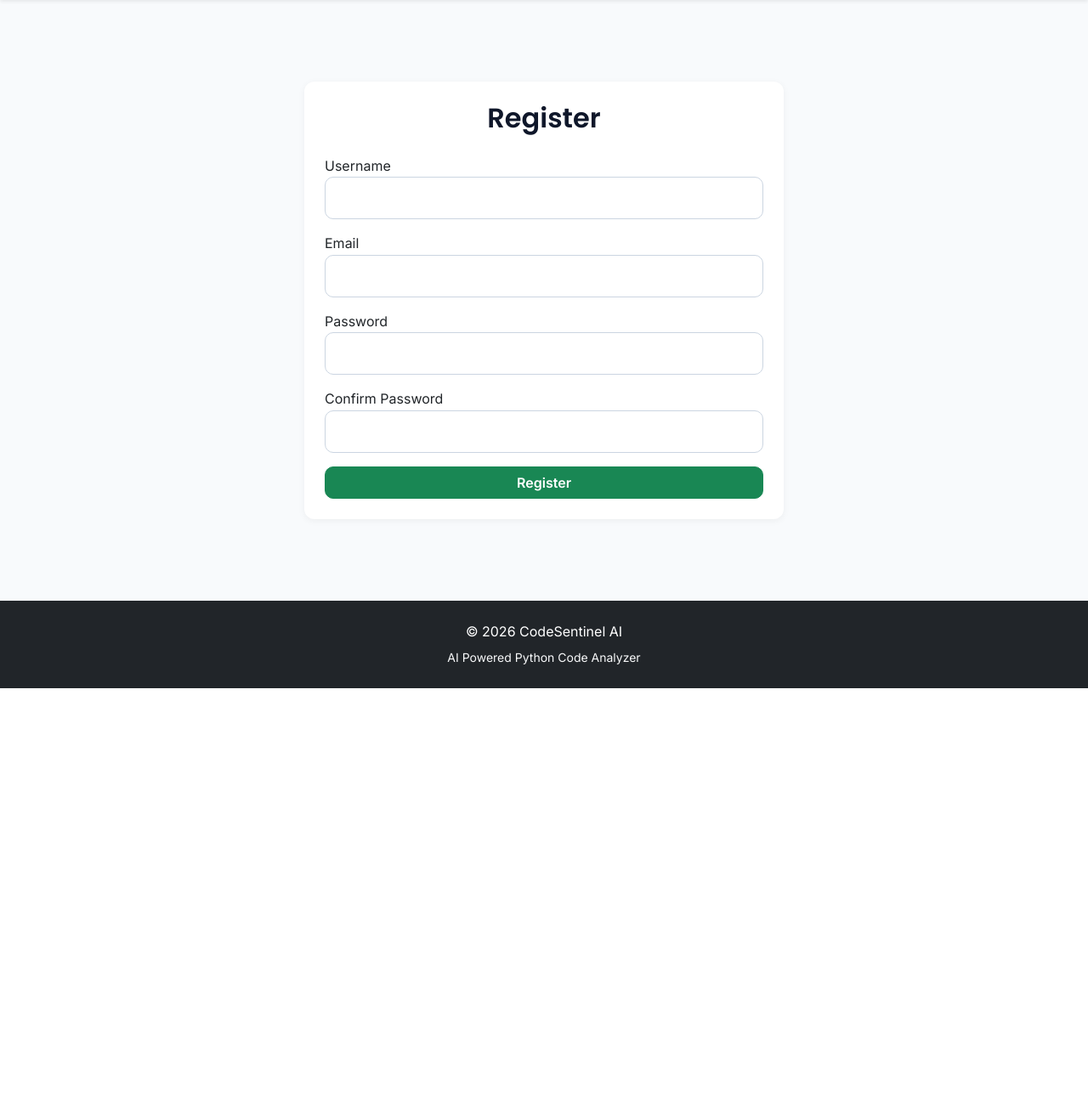
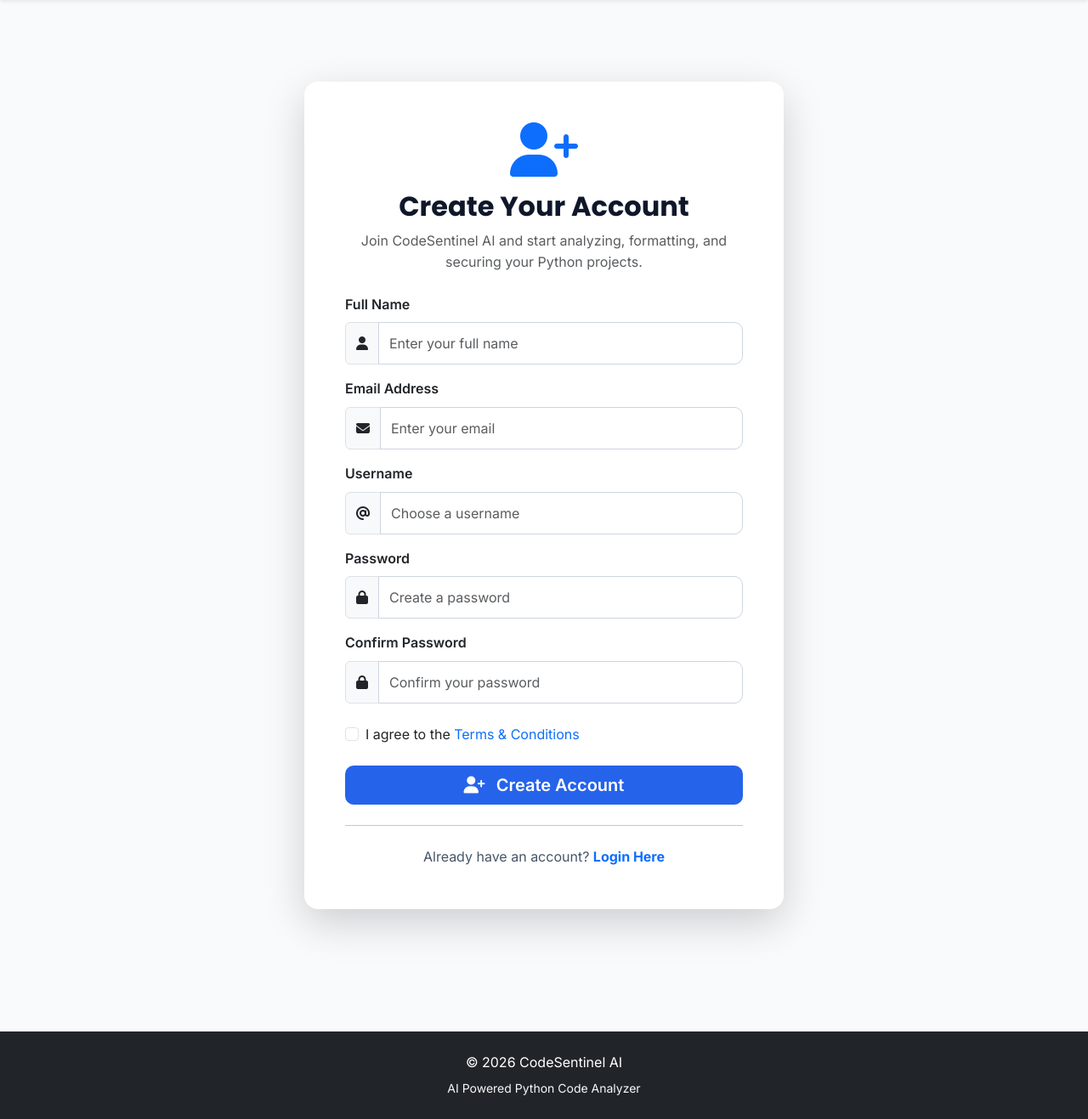
Before and after one commit to HaziqBinAfzal/HR-Presents-Sentrix, a Python web app: template templates/register.html in a window 1280 px wide. Shown: the part 71-1388 px from the top of the page at 85% size. Before the commit the page ends 881 px from the top, so only its background shows below. Run offline with Jinja, Linux system fonts and the light colour scheme; the template is opened without the code that fills it, so the values that code supplies are empty.

Commit message:
Add register page

```diff
--- a/templates/register.html
+++ b/templates/register.html
@@ -1,50 +1,206 @@
 {% extends "base.html" %}
 
-{% block title %}
-Register
-{% endblock %}
+{% block title %}Register | CodeSentinel AI{% endblock %}
 
 {% block content %}
 
-<div class="container mt-5">
+<section class="py-5 min-vh-100 d-flex align-items-center">
 
-    <div class="row justify-content-center">
+    <div class="container">
 
-        <div class="col-md-6">
+        <div class="row justify-content-center align-items-center">
 
-            <div class="card p-4">
+            <div class="col-lg-6 col-md-8">
 
-                <h2 class="text-center mb-4">
-                    Register
+                <div class="card shadow-lg border-0 rounded-4">
+
+                    <div class="card-body p-5">
+
+                        <div class="text-center mb-4">
+
+                            <i class="fa-solid fa-user-plus fa-4x text-primary mb-3"></i>
+
+                            <h2 class="fw-bold">
+                                Create Your Account
                             </h2>
 
-                <form>
+                            <p class="text-muted">
+                                Join CodeSentinel AI and start analyzing, formatting, and securing your Python projects.
+                            </p>
+
+                        </div>
+
+                        <form method="POST">
 
                             <div class="mb-3">
-                        <label>Username</label>
-                        <input type="text" class="form-control">
+
+                                <label class="form-label fw-semibold">
+                                    Full Name
+                                </label>
+
+                                <div class="input-group">
+
+                                    <span class="input-group-text">
+                                        <i class="fa-solid fa-user"></i>
+                                    </span>
+
+                                    <input
+                                        type="text"
+                                        class="form-control"
+                                        name="fullname"
+                                        placeholder="Enter your full name"
+                                        required>
+
+                                </div>
+
                             </div>
 
                             <div class="mb-3">
-                        <label>Email</label>
-                        <input type="email" class="form-control">
+
+                                <label class="form-label fw-semibold">
+                                    Email Address
+                                </label>
+
+                                <div class="input-group">
+
+                                    <span class="input-group-text">
+                                        <i class="fa-solid fa-envelope"></i>
+                                    </span>
+
+                                    <input
+                                        type="email"
+                                        class="form-control"
+                                        name="email"
+                                        placeholder="Enter your email"
+                                        required>
+
+                                </div>
+
                             </div>
 
                             <div class="mb-3">
-                        <label>Password</label>
-                        <input type="password" class="form-control">
+
+                                <label class="form-label fw-semibold">
+                                    Username
+                                </label>
+
+                                <div class="input-group">
+
+                                    <span class="input-group-text">
+                                        <i class="fa-solid fa-at"></i>
+                                    </span>
+
+                                    <input
+                                        type="text"
+                                        class="form-control"
+                                        name="username"
+                                        placeholder="Choose a username"
+                                        required>
+
+                                </div>
+
                             </div>
 
                             <div class="mb-3">
-                        <label>Confirm Password</label>
-                        <input type="password" class="form-control">
+
+                                <label class="form-label fw-semibold">
+                                    Password
+                                </label>
+
+                                <div class="input-group">
+
+                                    <span class="input-group-text">
+                                        <i class="fa-solid fa-lock"></i>
+                                    </span>
+
+                                    <input
+                                        type="password"
+                                        class="form-control"
+                                        name="password"
+                                        placeholder="Create a password"
+                                        required>
+
                                 </div>
 
-                    <button class="btn btn-success w-100">
-                        Register
+                            </div>
+
+                            <div class="mb-4">
+
+                                <label class="form-label fw-semibold">
+                                    Confirm Password
+                                </label>
+
+                                <div class="input-group">
+
+                                    <span class="input-group-text">
+                                        <i class="fa-solid fa-lock"></i>
+                                    </span>
+
+                                    <input
+                                        type="password"
+                                        class="form-control"
+                                        name="confirm_password"
+                                        placeholder="Confirm your password"
+                                        required>
+
+                                </div>
+
+                            </div>
+
+                            <div class="form-check mb-4">
+
+                                <input
+                                    class="form-check-input"
+                                    type="checkbox"
+                                    id="terms"
+                                    required>
+
+                                <label
+                                    class="form-check-label"
+                                    for="terms">
+
+                                    I agree to the
+                                    <a href="#" class="text-decoration-none">
+                                        Terms & Conditions
+                                    </a>
+
+                                </label>
+
+                            </div>
+
+                            <div class="d-grid">
+
+                                <button
+                                    type="submit"
+                                    class="btn btn-primary btn-lg">
+
+                                    <i class="fa-solid fa-user-plus me-2"></i>
+
+                                    Create Account
+
                                 </button>
 
+                            </div>
+
                         </form>
+
+                        <hr class="my-4">
+
+                        <div class="text-center">
+
+                            <p class="mb-0">
+
+                                Already have an account?
+
+                                <a
+                                    href="{{ url_for('main.login') }}"
+                                    class="fw-bold text-decoration-none">
+
+                                    Login Here
+
+                                </a>
+
+                            </p>
 
                         </div>
 
@@ -54,4 +210,10 @@ Register
 
             </div>
 
+        </div>
+
+    </div>
+
+</section>
+
 {% endblock %}
```
Lines whose indentation alone changed are shown as unchanged.
